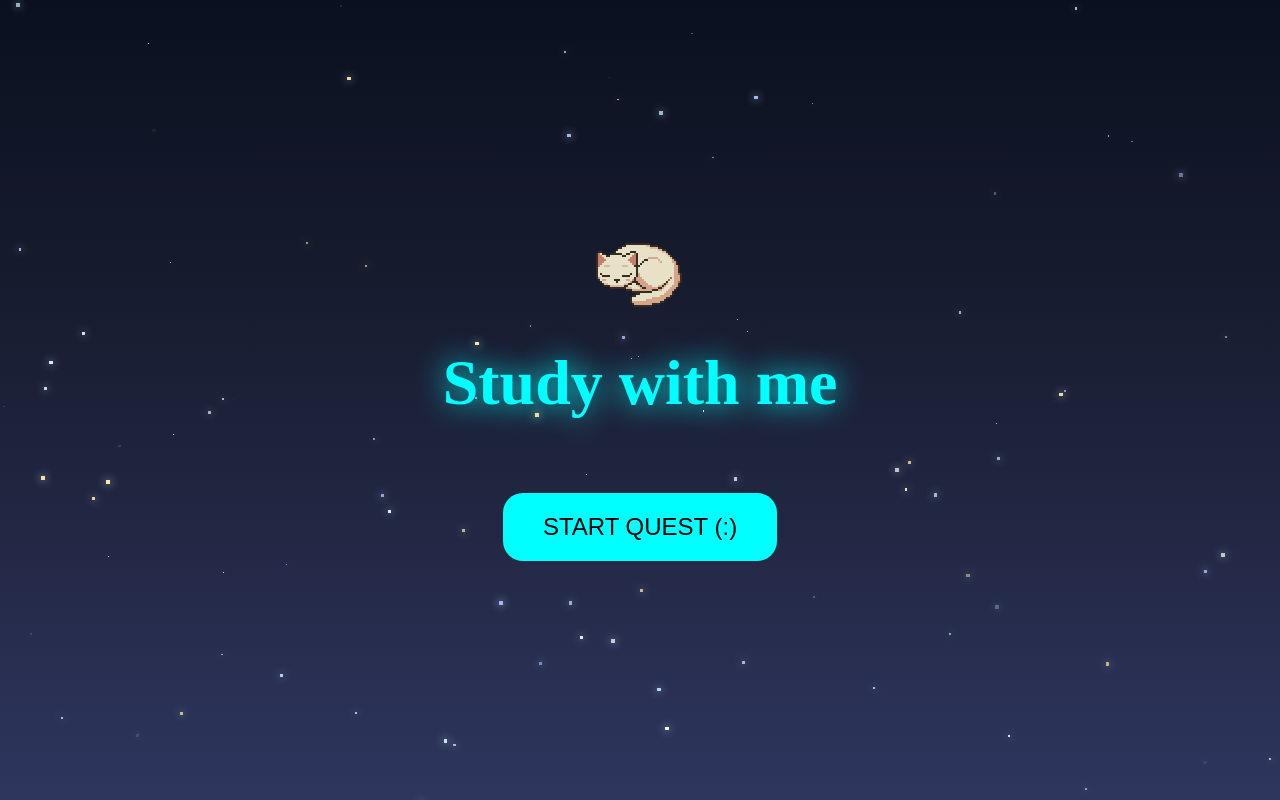
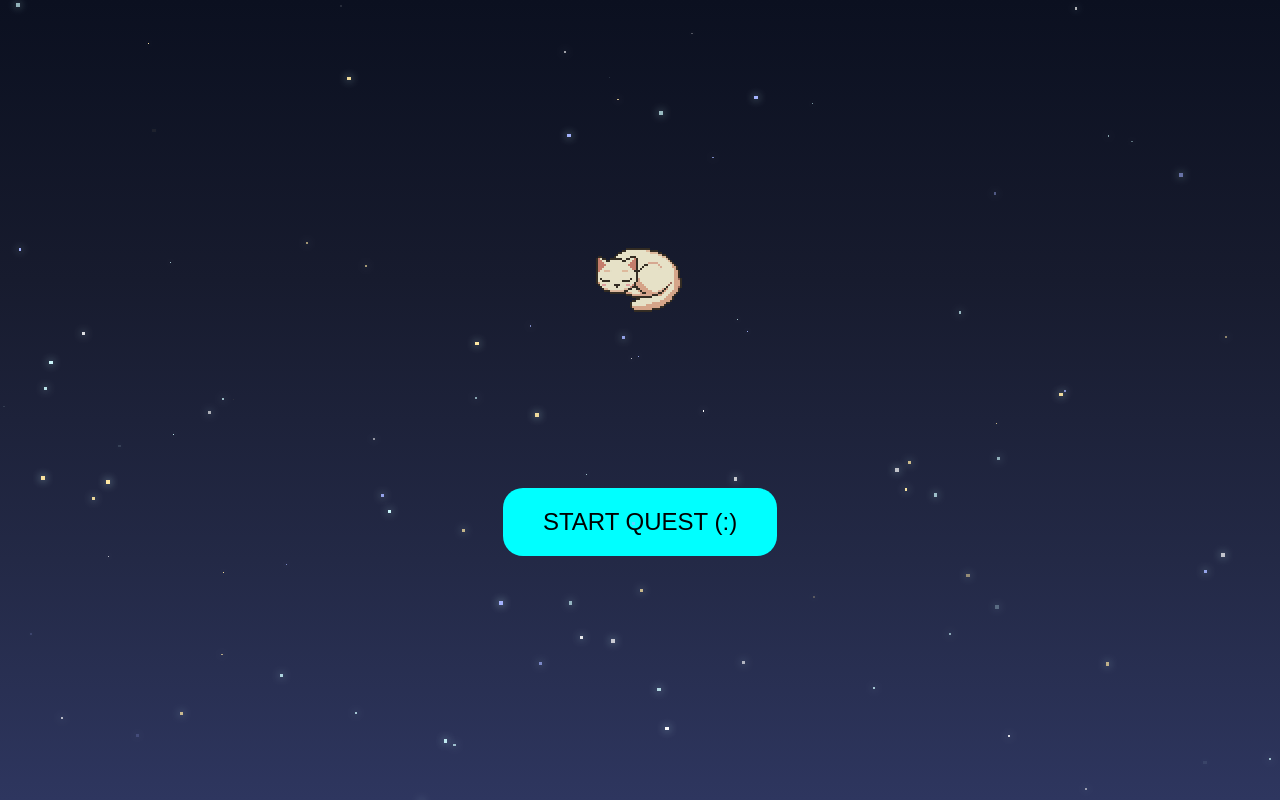
Before and after one commit to kthcpp/study, a plain HTML site: page index.html in a window 1280 px wide. Drawn offline with Linux system fonts and the light colour scheme.

Commit message:
Update index.html

```diff
--- a/index.html
+++ b/index.html
@@ -17,7 +17,7 @@
 
         <div class="cat"></div>
 
-        <h1 class="title">Study with me</h1>
+        <canvas id="canvas" class="chu"></canvas>
 
         <button class="quest-button">
 
```
